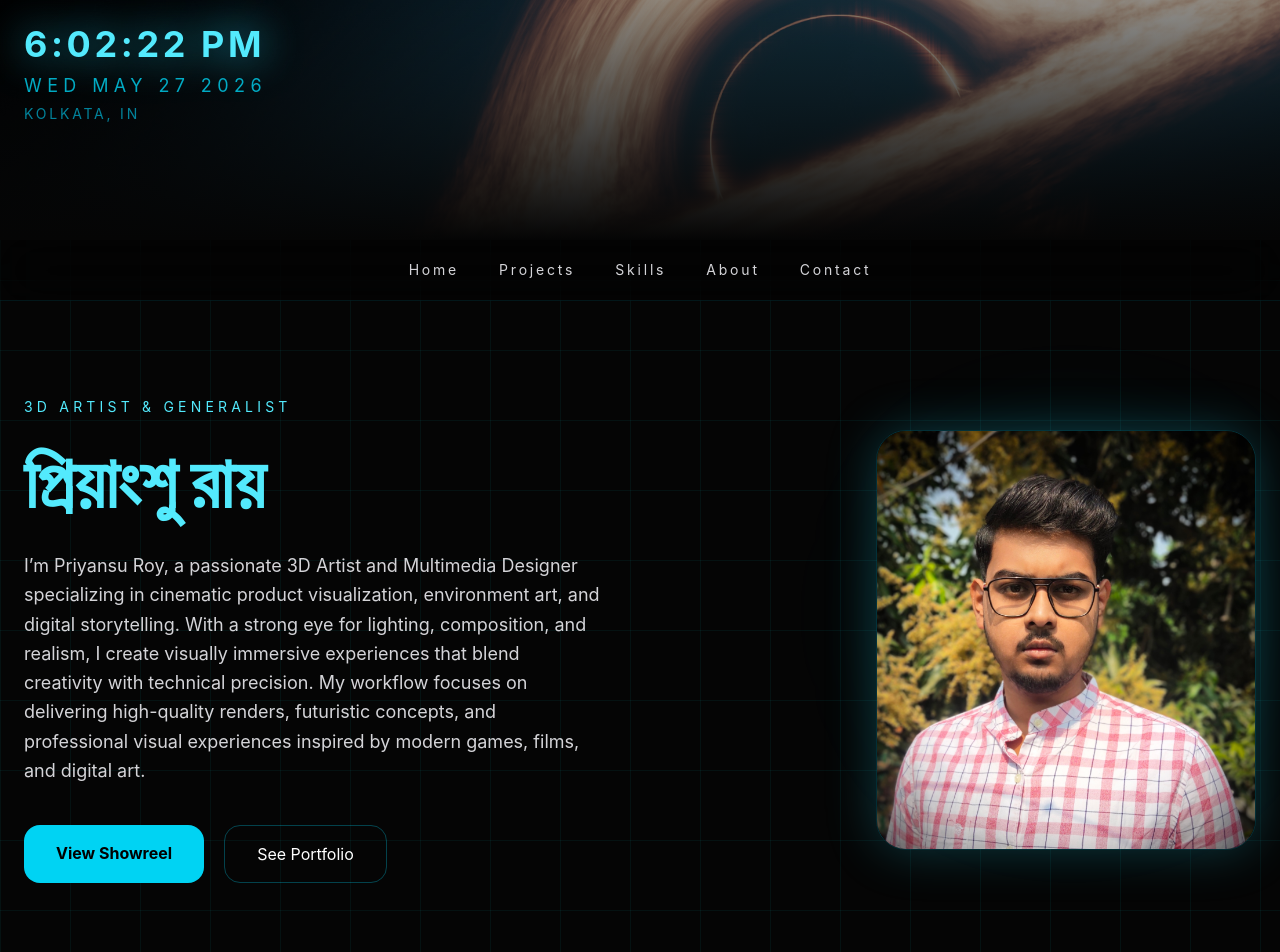
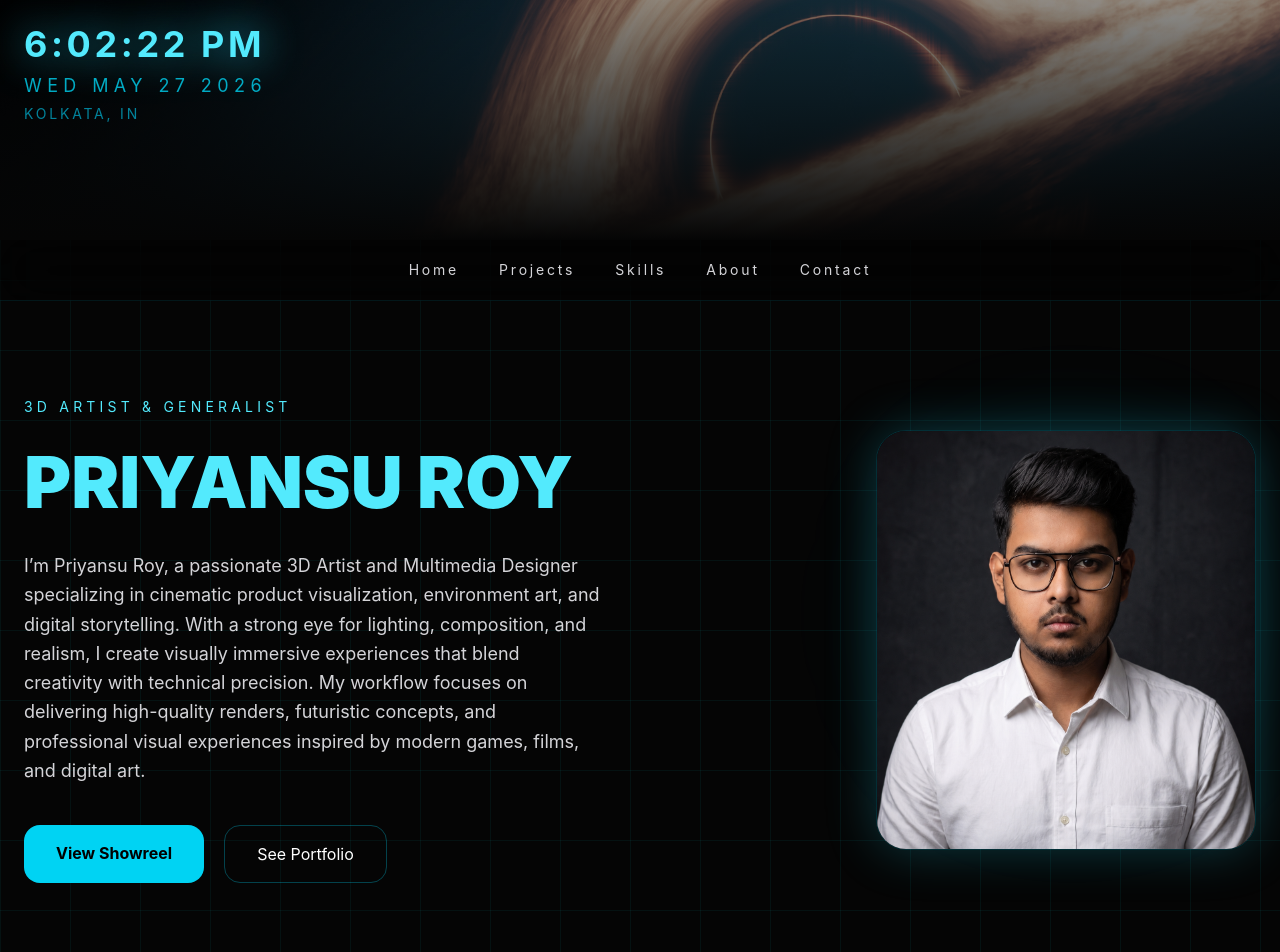
Before and after one commit to priyansuroy2005-max/portfolio, a React (Vite) app: page / in a window 1280 px wide. Shown: the top 952 px of the page. Built offline with nearby package versions, Linux system fonts and the light colour scheme.

Commit message:
updated portfolio website

```diff
--- a/src/App.jsx
+++ b/src/App.jsx
@@ -45,8 +45,8 @@ export default function PortfolioWebsite() {
   return () => clearInterval(timer);
 }, []);
 const names = [
+  "প্রিয়াংশু রায়",
   "PRIYANSU ROY",
-  "প্রিয়াংশু রায়",
   "プリヤンス ロイ",
   "프리얀슈 로이",
   "普里扬苏·罗伊",
@@ -213,7 +213,7 @@ const names = [
           <div className="absolute top-10 right-10 w-72 h-72 bg-cyan-400/20 blur-3xl rounded-full"></div>
 
           <img
-            src="/priyansu.jpg"
+            src="/priyansu.png"
             alt="Priyansu Roy"
             className="relative w-[320px] md:w-[380px] h-[420px] object-cover rounded-[30px] border border-cyan-400/20 shadow-[0_0_50px_rgba(34,211,238,0.25)] hover:scale-[1.03] hover:-translate-y-2 transition-all duration-500"
           />
```
Also changed, not shown: public/priyansu.jpg (deleted), public/priyansu.png (added).
